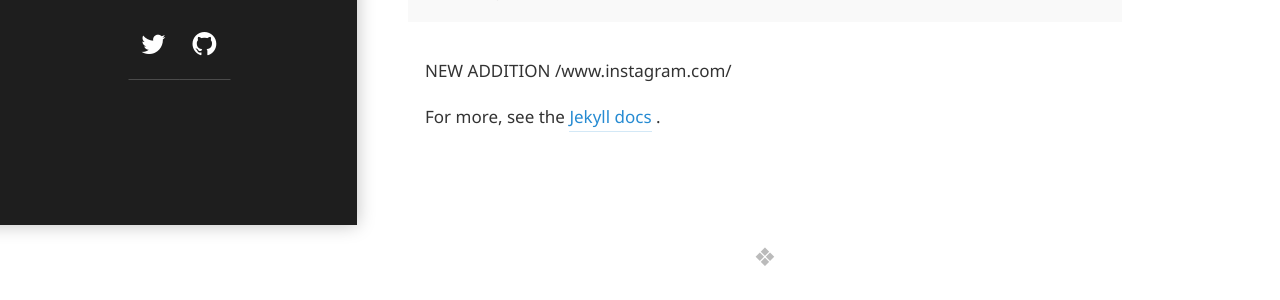
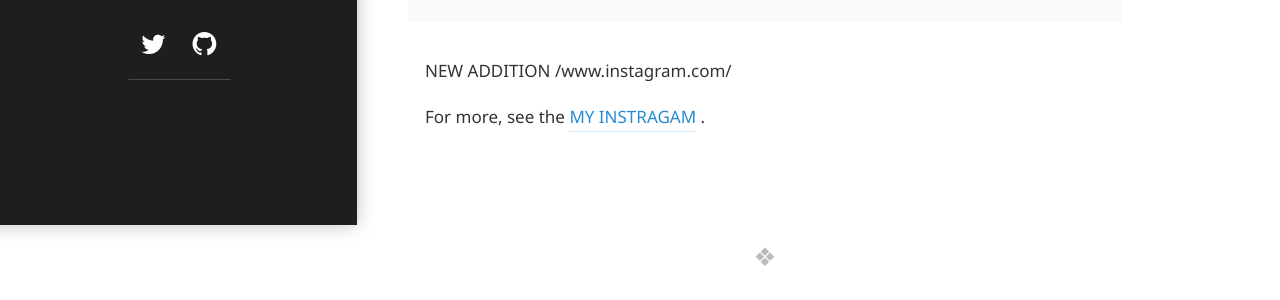
Before and after one commit to Lsrodrig/lsrodrig.github.io, a Jekyll site: the page built from hydejack/_posts/2019-08-01-tryingnewpost.md, in a window 1280 px wide. Shown: the part 675-975 px from the top of the page. Built offline with Jekyll 4.4.1, drawn with Linux system fonts in a browser that asks for light colours; some web fonts are replaced; our own code applies the rules of GitHub Pages for plain Markdown files.

Commit message:
Update 2019-08-01-tryingnewpost.md

```diff
--- a/hydejack/_posts/2019-08-01-tryingnewpost.md
+++ b/hydejack/_posts/2019-08-01-tryingnewpost.md
@@ -11,4 +11,4 @@ NEW ADDITION /www.instagram.com/
 
 
 
-For more, see the [Jekyll docs](https://jekyllrb.com/docs/configuration/#build-command-options) .
+For more, see the [MY INSTRAGAM](https://www.instagram.com/strangepulsar/) .
```
